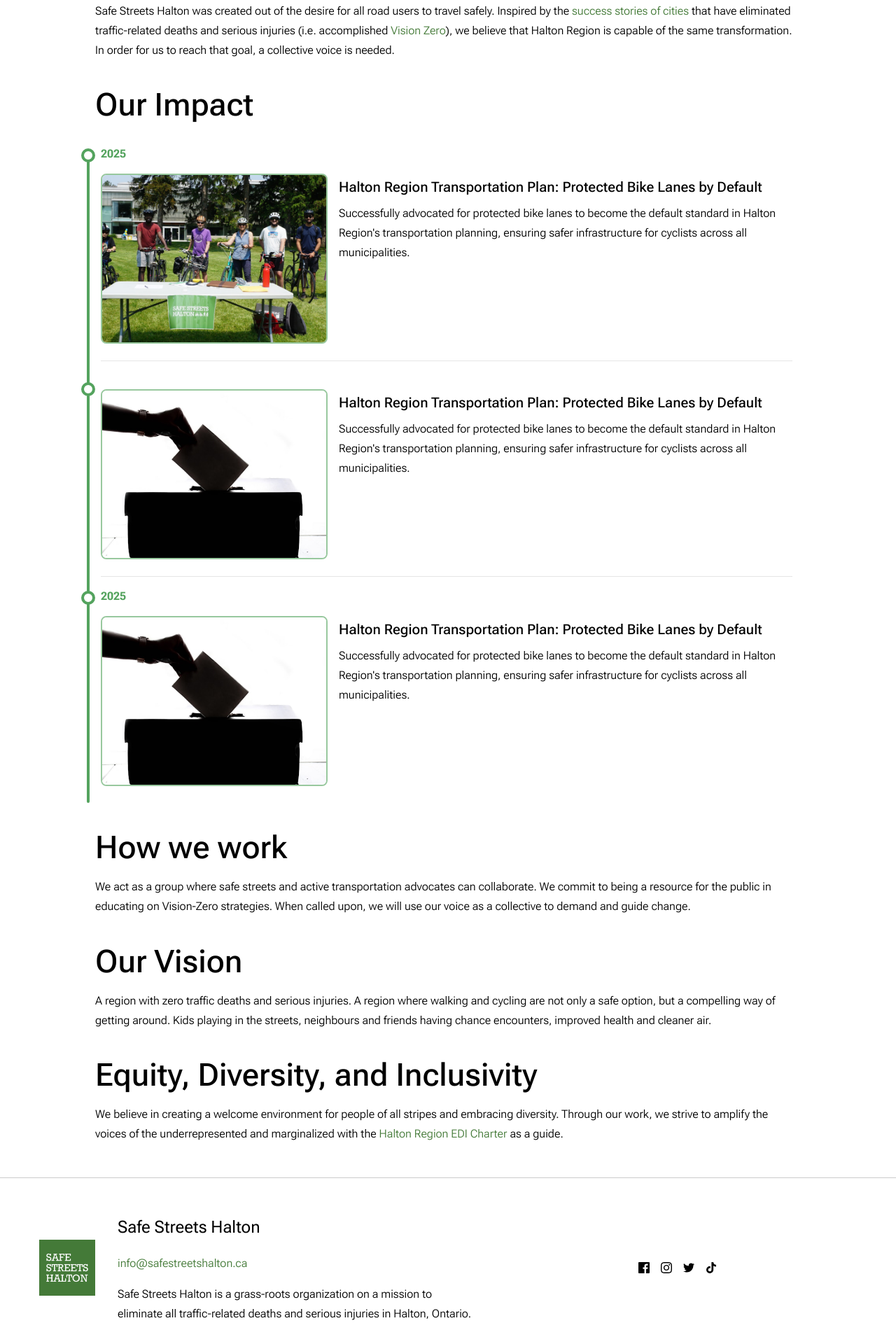
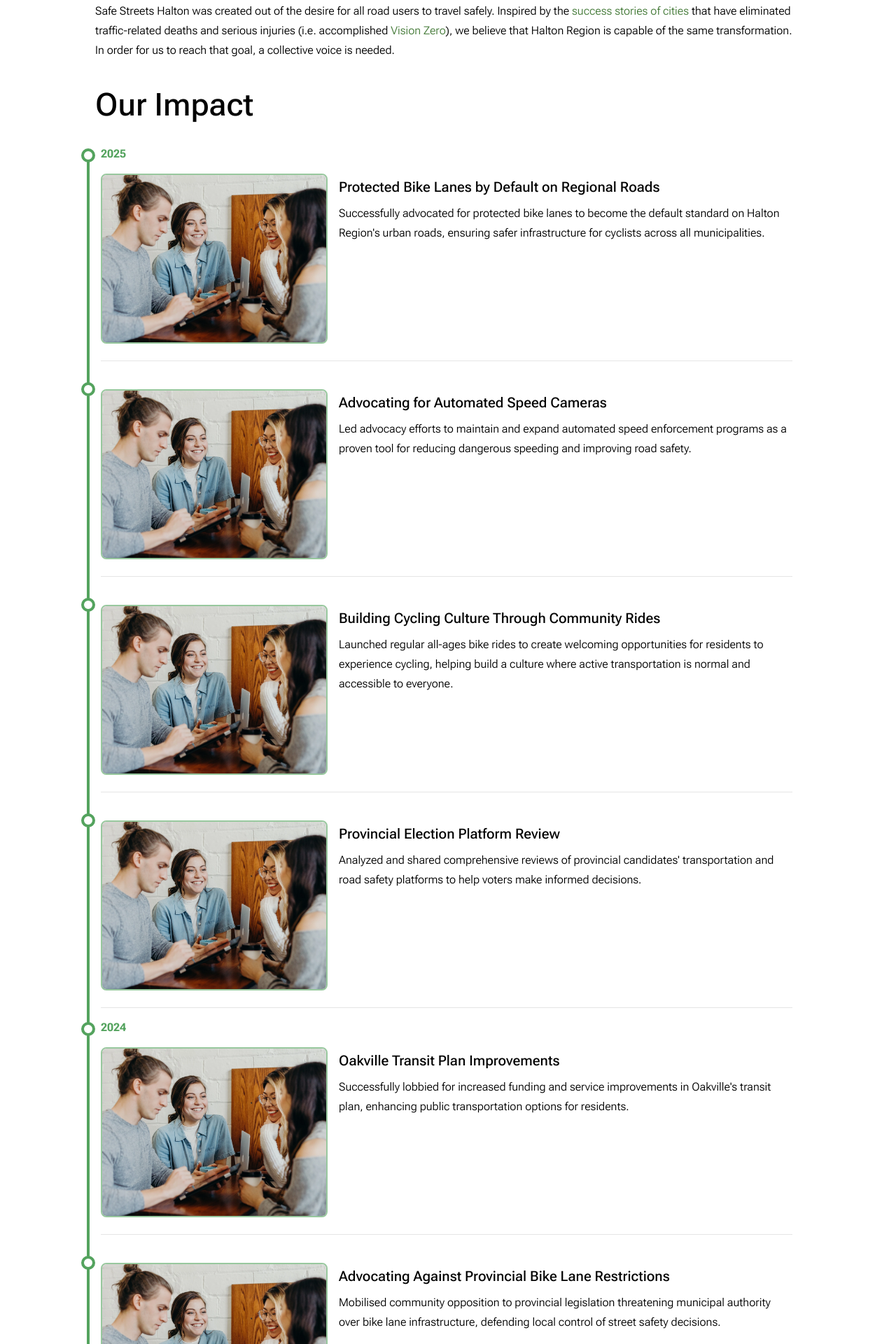
Before and after one commit to Safe-Streets-Halton/safe-streets-halton.github.io, a Jekyll site: the page built from about.html, in a window 1280 px wide. Shown: the part 599-2519 px from the top of the page at 70% size. Built offline with Jekyll 4.4.1, drawn with Linux system fonts in a browser that asks for light colours; some of the changed text lies outside the part shown.

Commit message:
Timeline now renders onto about page from data

```diff
--- a/_data/impact.yml
+++ b/_data/impact.yml
@@ -17,14 +17,12 @@
   year: 2025
   date: 2025-10-15
   image: /assets/member.webp
-
 - title: Provincial Election Platform Review
   content: |
     Analyzed and shared comprehensive reviews of provincial candidates' transportation and road safety platforms to help voters make informed decisions.
   year: 2025
-  date: 2025-2-01
+  date: 2025-02-01
   image: /assets/member.webp
-
 - title: Oakville Transit Plan Improvements
   content: |
     Successfully lobbied for increased funding and service improvements in Oakville's transit plan, enhancing public transportation options for residents.
@@ -74,3 +72,9 @@
   year: 2022
   date: 2022-10-01
   image: /assets/member.webp
+- title: Provincial Election Platform Reviews
+  content: |
+    Ranked the platforms of provincial parties in regards to active transportation and Vision Zero policies, helping voters understand where they stood on safe streets.
+  year: 2022
+  date: 2022-05-01
+  image: /assets/member.webp
--- /dev/null
+++ b/_includes/timeline-item.html
@@ -0,0 +1,9 @@
+<div class="timeline-item">
+    <img src="{{include.image}}" class="timeline-item__image"  alt="{{include.image_alt}}" aria-hidden="true" />
+    <div class="timeline-item__content">
+        <h3>{{include.title}}</h3>
+        <p>
+            {{include.content}}
+        </p>
+    </div>
+</div>
--- a/about.html
+++ b/about.html
@@ -15,35 +15,24 @@ banner: "/uploads/crosswalk-banner.webp"
 
 <h2>Our Impact</h2>
 <div class="timeline" style="justify-self: center;">
-    <div class="timeline-year">2025</div>
-    <div class="timeline-item">
-        <img src="/assets/beach-bike-ride-photo.JPG" class="timeline-item__image"  alt="2022" aria-hidden="true" />
-        <div class="timeline-item__content">
-            <h3>Halton Region Transportation Plan: Protected Bike Lanes by Default</h3>
-            <p>
-                Successfully advocated for protected bike lanes to become the default standard in Halton Region's transportation planning, ensuring safer infrastructure for cyclists across all municipalities.
-            </p>
-        </div>
-    </div>
-    <div class="timeline-item">
-        <img src="/assets/ballot-vote-photo.jpg" class="timeline-item__image"  alt="2022" aria-hidden="true" />
-        <div class="timeline-item__content">
-            <h3>Halton Region Transportation Plan: Protected Bike Lanes by Default</h3>
-            <p>
-                Successfully advocated for protected bike lanes to become the default standard in Halton Region's transportation planning, ensuring safer infrastructure for cyclists across all municipalities.
-            </p>
-        </div>
-    </div>
-    <div class="timeline-year">2025</div>
-    <div class="timeline-item">
-        <img src="/assets/ballot-vote-photo.jpg" class="timeline-item__image"  alt="2022" aria-hidden="true" />
-        <div class="timeline-item__content">
-            <h3>Halton Region Transportation Plan: Protected Bike Lanes by Default</h3>
-            <p>
-                Successfully advocated for protected bike lanes to become the default standard in Halton Region's transportation planning, ensuring safer infrastructure for cyclists across all municipalities.
-            </p>
-        </div>
-    </div>
+    {% assign impactList = site.data.impact | sort: 'date' | reverse%}
+    {% assign impactYear = impactList[0].date | date: "%Y" | strip %}
+    {% for impact in impactList %}
+        {% assign impactYearCurrent = impact.date | date: "%Y" | strip %}
+
+        <!-- Render the year if it's changed from the previous one -->
+        {% if impactYearCurrent != impactYear or forloop.first %}
+            {% assign impactYear = impactYearCurrent %}
+            <div class="timeline-year" id="impact-{{impactYear}}">{{ impactYear }}</div>
+        {% endif %}
+        <!-- Render the actual timeline item -->
+        {% include timeline-item.html
+            image=impact.image
+            image_alt=impact.image_alt
+            title=impact.title
+            content=impact.content
+        %}
+    {% endfor %}
 </div>
 
 <h2>How we work</h2>
--- a/assets/style.css
+++ b/assets/style.css
@@ -26,9 +26,7 @@
     --text-2xl: 1.5rem;
     --text-2xl--line-height: calc(2 / 1.5);
     --text-4xl: 2.25rem;
-    --text-4xl--line-height: calc(2.5 / 2.25);
     --text-5xl: 3rem;
-    --text-5xl--line-height: 1;
     --font-weight-light: 300;
     --font-weight-normal: 400;
     --font-weight-medium: 500;
@@ -339,17 +337,11 @@
   .flex-\[1\] {
     flex: 1;
   }
-  .flex-grow {
-    flex-grow: 1;
-  }
   .grow {
     flex-grow: 1;
   }
   .grow-\[1\] {
     flex-grow: 1;
-  }
-  .border-collapse {
-    border-collapse: collapse;
   }
   .transform {
     transform: var(--tw-rotate-x,) var(--tw-rotate-y,) var(--tw-rotate-z,) var(--tw-skew-x,) var(--tw-skew-y,);
@@ -494,9 +486,6 @@
   .px-4 {
     padding-inline: calc(var(--spacing) * 4);
   }
-  .py-0 {
-    padding-block: calc(var(--spacing) * 0);
-  }
   .py-0\.5 {
     padding-block: calc(var(--spacing) * 0.5);
   }
@@ -522,17 +511,9 @@
     font-size: var(--text-2xl);
     line-height: var(--tw-leading, var(--text-2xl--line-height));
   }
-  .text-4xl {
-    font-size: var(--text-4xl);
-    line-height: var(--tw-leading, var(--text-4xl--line-height));
-  }
   .text-4xl\/14 {
     font-size: var(--text-4xl);
     line-height: calc(var(--spacing) * 14);
-  }
-  .text-5xl {
-    font-size: var(--text-5xl);
-    line-height: var(--tw-leading, var(--text-5xl--line-height));
   }
   .text-5xl\/14 {
     font-size: var(--text-5xl);
@@ -573,9 +554,6 @@
   .text-nowrap {
     text-wrap: nowrap;
   }
-  .text-wrap {
-    text-wrap: wrap;
-  }
   .text-black {
     color: var(--color-black);
   }
@@ -596,13 +574,6 @@
   }
   .opacity-60 {
     opacity: 60%;
-  }
-  .outline {
-    outline-style: var(--tw-outline-style);
-    outline-width: 1px;
-  }
-  .filter {
-    filter: var(--tw-blur,) var(--tw-brightness,) var(--tw-contrast,) var(--tw-grayscale,) var(--tw-hue-rotate,) var(--tw-invert,) var(--tw-saturate,) var(--tw-sepia,) var(--tw-drop-shadow,);
   }
   .transition-colors {
     transition-property: color, background-color, border-color, outline-color, text-decoration-color, fill, stroke, --tw-gradient-from, --tw-gradient-via, --tw-gradient-to;
@@ -797,10 +768,13 @@
   syntax: "*";
   inherits: false;
 }
-@property --tw-outline-style {
+@property --tw-duration {
   syntax: "*";
   inherits: false;
-  initial-value: solid;
+}
+@property --tw-ease {
+  syntax: "*";
+  inherits: false;
 }
 @property --tw-blur {
   syntax: "*";
@@ -855,14 +829,6 @@
   syntax: "*";
   inherits: false;
 }
-@property --tw-duration {
-  syntax: "*";
-  inherits: false;
-}
-@property --tw-ease {
-  syntax: "*";
-  inherits: false;
-}
 @layer properties {
   @supports ((-webkit-hyphens: none) and (not (margin-trim: inline))) or ((-moz-orient: inline) and (not (color:rgb(from red r g b)))) {
     *, ::before, ::after, ::backdrop {
@@ -874,7 +840,8 @@
       --tw-border-style: solid;
       --tw-leading: initial;
       --tw-font-weight: initial;
-      --tw-outline-style: solid;
+      --tw-duration: initial;
+      --tw-ease: initial;
       --tw-blur: initial;
       --tw-brightness: initial;
       --tw-contrast: initial;
@@ -888,8 +855,6 @@
       --tw-drop-shadow-color: initial;
       --tw-drop-shadow-alpha: 100%;
       --tw-drop-shadow-size: initial;
-      --tw-duration: initial;
-      --tw-ease: initial;
     }
   }
 }
```
